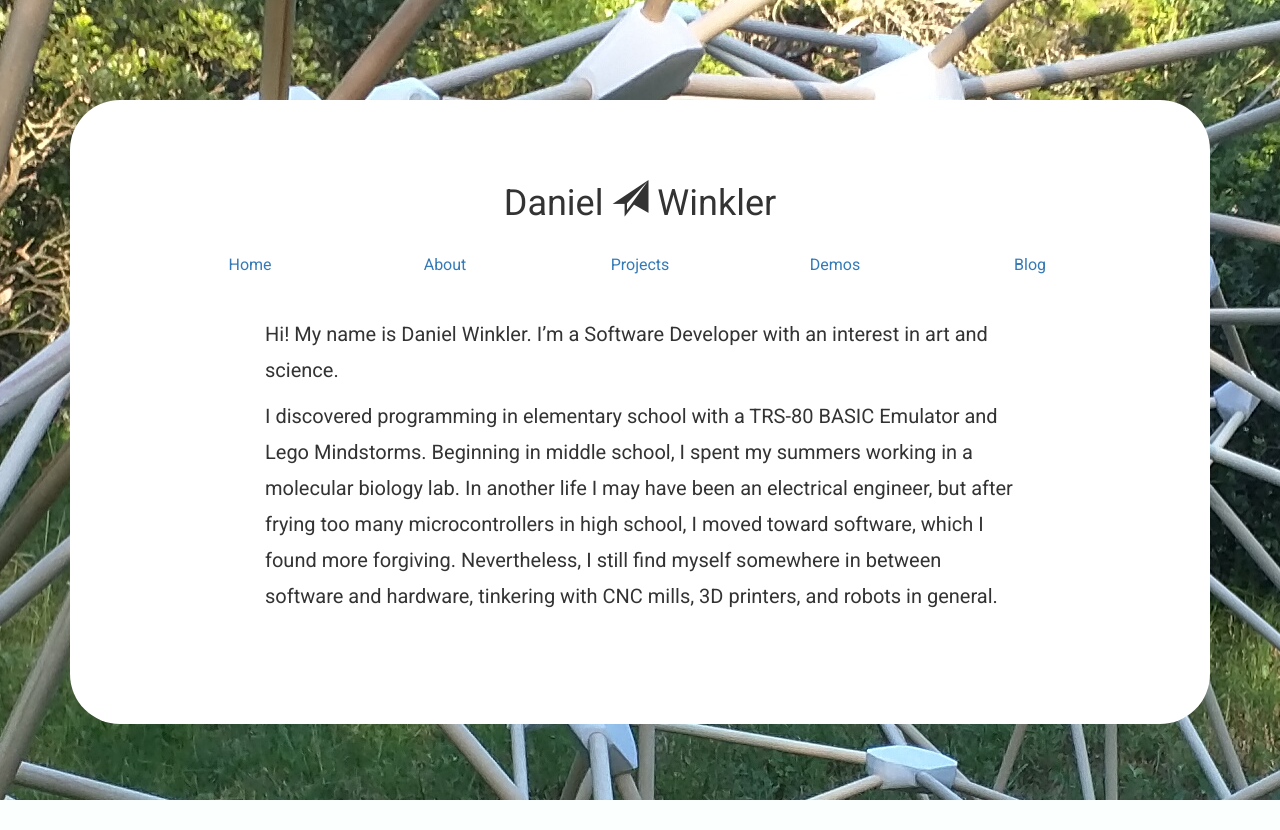
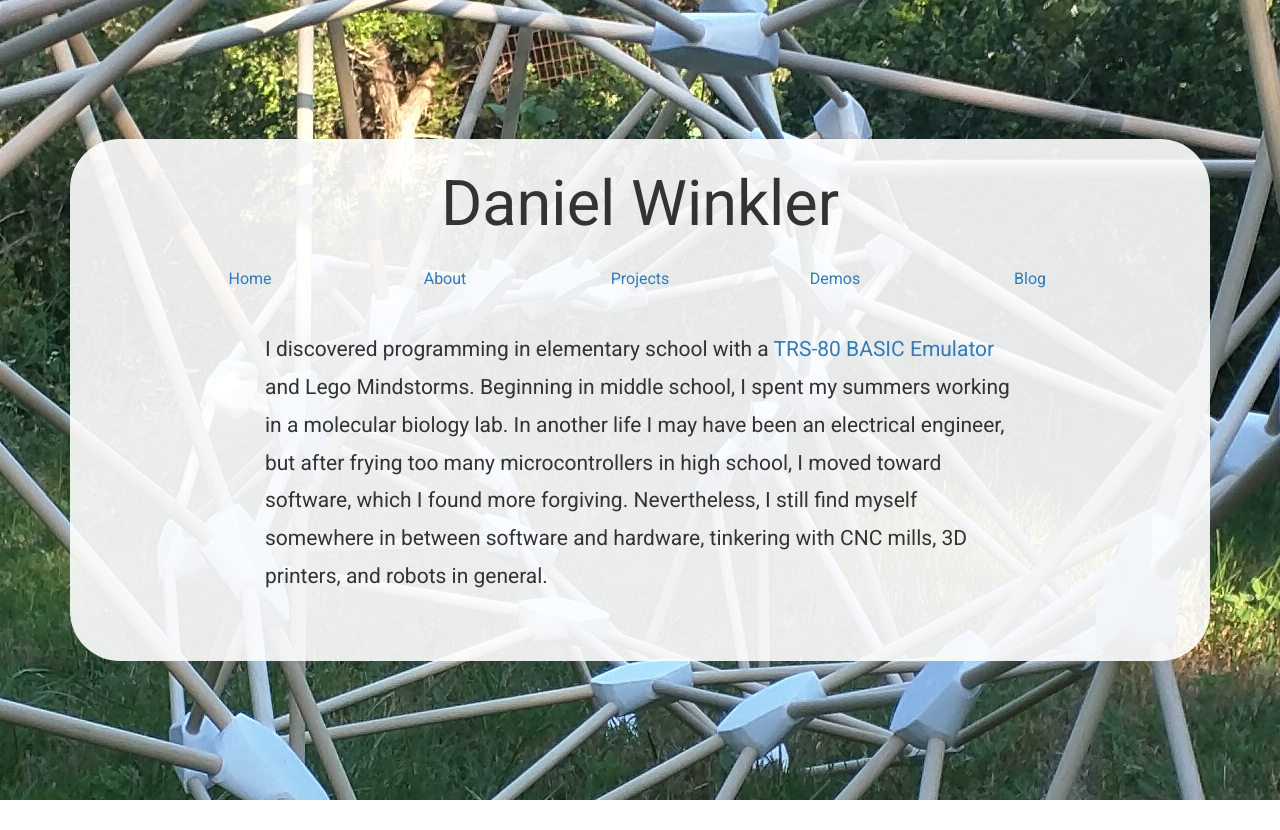
Before and after one commit to danwinkler/danwink, a PHP site: page /_site/about/index.html in a window 1280 px wide. Before the commit the page ends 800 px from the top, so only its background shows below. Run offline with PHP 8.4, Linux system fonts and the light colour scheme.

Commit message:
centered thing

```diff
--- a/_includes/header.html
+++ b/_includes/header.html
@@ -1,6 +1,6 @@
 <div class="row header-row">
     <div class="col-xs-12">
-        <h1 class="text-center">Daniel <span class="glyphicon glyphicon-send" aria-hidden="true"></span> Winkler</h1>
+        <h1 class="text-center">Daniel Winkler</h1>
     </div>
 </div>
 
--- a/_layouts/default.html
+++ b/_layouts/default.html
@@ -2,6 +2,7 @@
 <html>
 {% include head.html %}
 <body>
+    <div class="jumbotron vertical-center background-image">
         <div class="container">
             <div class="fill">
                 {% include header.html %}
@@ -11,6 +12,7 @@
                 {% include footer.html %}
             </div>
         </div>
+    </div>
 </body>
 
 </html>
--- a/_site/about/index.html
+++ b/_site/about/index.html
@@ -10,11 +10,12 @@
 </head>
 
 <body>
+    <div class="jumbotron vertical-center background-image">
         <div class="container">
             <div class="fill">
                 <div class="row header-row">
     <div class="col-xs-12">
-        <h1 class="text-center">Daniel <span class="glyphicon glyphicon-send" aria-hidden="true"></span> Winkler</h1>
+        <h1 class="text-center">Daniel Winkler</h1>
     </div>
 </div>
 
@@ -45,9 +46,7 @@
         -->
 
 
-        <p>Hi! My name is Daniel Winkler. I’m a Software Developer with an interest in art and science.</p>
-
-<p>I discovered programming in elementary school with a TRS-80 BASIC Emulator and Lego Mindstorms. Beginning in middle school, I spent my summers working in a molecular biology lab. In another life I may have been an electrical engineer, but after frying too many microcontrollers in high school, I moved toward software, which I found more forgiving. Nevertheless, I still find myself somewhere in between software and hardware, tinkering with CNC mills, 3D printers, and robots in general.</p>
+        <p>I discovered programming in elementary school with a <a href="http://www.vavasour.ca/jeff/level1/simulator.html" title="The website is still up 15+ years later!">TRS-80 BASIC Emulator</a> and Lego Mindstorms. Beginning in middle school, I spent my summers working in a molecular biology lab. In another life I may have been an electrical engineer, but after frying too many microcontrollers in high school, I moved toward software, which I found more forgiving. Nevertheless, I still find myself somewhere in between software and hardware, tinkering with CNC mills, 3D printers, and robots in general.</p>
 
 <!---
 
@@ -76,6 +75,7 @@ I love finding the beauty in the patterns in nature and in mathematics.
 
             </div>
         </div>
+    </div>
 </body>
 
 </html>
--- a/_site/demos/index.html
+++ b/_site/demos/index.html
@@ -10,11 +10,12 @@
 </head>
 
 <body>
+    <div class="jumbotron vertical-center background-image">
         <div class="container">
             <div class="fill">
                 <div class="row header-row">
     <div class="col-xs-12">
-        <h1 class="text-center">Daniel <span class="glyphicon glyphicon-send" aria-hidden="true"></span> Winkler</h1>
+        <h1 class="text-center">Daniel Winkler</h1>
     </div>
 </div>
 
@@ -128,6 +129,7 @@
 
             </div>
         </div>
+    </div>
 </body>
 
 </html>
--- a/_site/feed.xml
+++ b/_site/feed.xml
@@ -6,8 +6,8 @@
 </description>
     <link>https://danwink.com/</link>
     <atom:link href="https://danwink.com/feed.xml" rel="self" type="application/rss+xml"/>
-    <pubDate>Tue, 23 Aug 2016 22:57:22 -0500</pubDate>
-    <lastBuildDate>Tue, 23 Aug 2016 22:57:22 -0500</lastBuildDate>
+    <pubDate>Wed, 24 Aug 2016 17:11:40 -0500</pubDate>
+    <lastBuildDate>Wed, 24 Aug 2016 17:11:40 -0500</lastBuildDate>
     <generator>Jekyll v3.2.1</generator>
 
   </channel>
--- a/_site/index.html
+++ b/_site/index.html
@@ -10,11 +10,12 @@
 </head>
 
 <body>
+    <div class="jumbotron vertical-center background-image">
         <div class="container">
             <div class="fill">
                 <div class="row header-row">
     <div class="col-xs-12">
-        <h1 class="text-center">Daniel <span class="glyphicon glyphicon-send" aria-hidden="true"></span> Winkler</h1>
+        <h1 class="text-center">Daniel Winkler</h1>
     </div>
 </div>
 
@@ -92,6 +93,7 @@ I love finding the beauty in the patterns in nature and in mathematics.
 
             </div>
         </div>
+    </div>
 </body>
 
 </html>
--- a/_site/projects/index.html
+++ b/_site/projects/index.html
@@ -10,11 +10,12 @@
 </head>
 
 <body>
+    <div class="jumbotron vertical-center background-image">
         <div class="container">
             <div class="fill">
                 <div class="row header-row">
     <div class="col-xs-12">
-        <h1 class="text-center">Daniel <span class="glyphicon glyphicon-send" aria-hidden="true"></span> Winkler</h1>
+        <h1 class="text-center">Daniel Winkler</h1>
     </div>
 </div>
 
@@ -56,6 +57,7 @@
 
             </div>
         </div>
+    </div>
 </body>
 
 </html>
--- a/css/main.css
+++ b/css/main.css
@@ -1,14 +1,18 @@
 body,html {
 	font-family: 'Roboto', Futura, Arial, sans-serif;
-	background-image: url( "/img/bg3.png" );
 }
 
 .fill {
-	background-color: rgb( 255, 255, 255 );
-	margin-top: 100px;
+	background-color: rgba( 255, 255, 255, .9 );
+
+	border-radius: 50px;
 	padding-top: 10px;
-	padding-bottom: 100px;
-	border-radius: 50px;
+	padding-bottom: 50px;
+}
+
+.background-image {
+	background-image: url( "/img/bg3.png" );
+	background-position: center;
 }
 
 .splash {
@@ -17,6 +21,14 @@ body,html {
 	background-image: url( "/img/bg2.png" );
 	background-position: center;
 	*/
+}
+
+.vertical-center {
+  min-height: 100%;  /* Fallback for browsers do NOT support vh unit */
+  min-height: 100vh; /* These two lines are counted as one :-)       */
+
+  display: flex;
+  align-items: center;
 }
 
 a:hover {
@@ -29,7 +41,15 @@ a:hover {
 }
 
 .header-row {
-	margin-top: 50px;
+
+}
+
+.header-row h1 {
+	/*
+	font-size: 100px;
+	color: #FFAA22;
+	font-weight: bold;
+	*/
 }
 
 .face-row {
```
Also changed, not shown: _includes/about.md (+1 -3 lines), _site/css/main.css (+26 -6 lines). Lines whose indentation alone changed are shown as unchanged.
